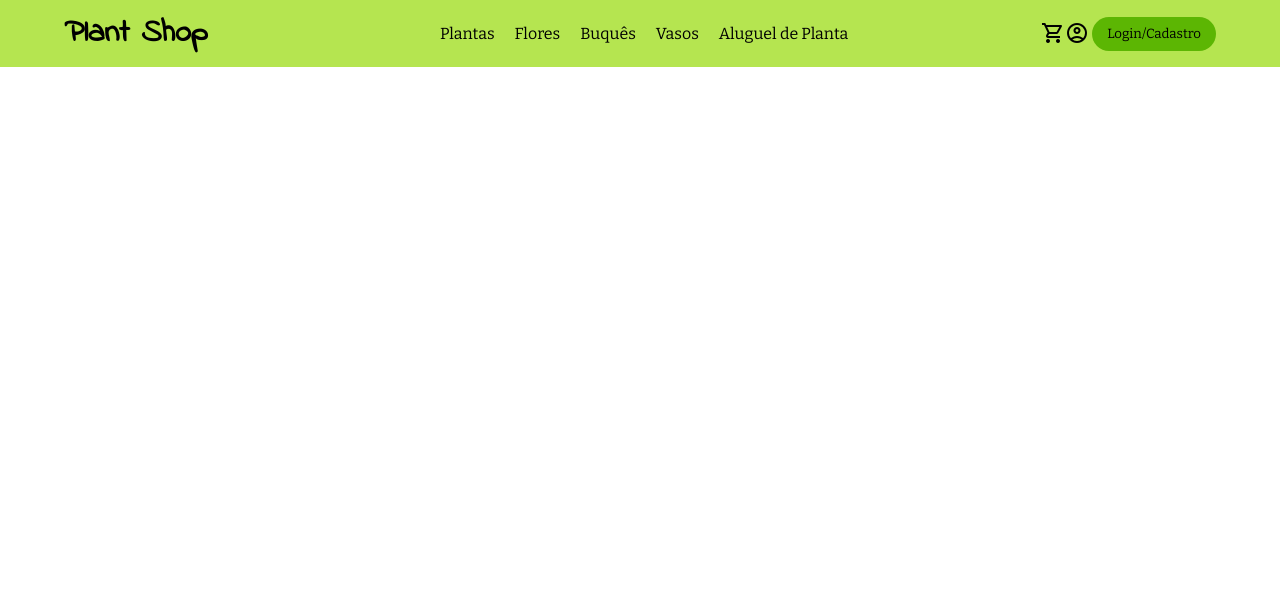
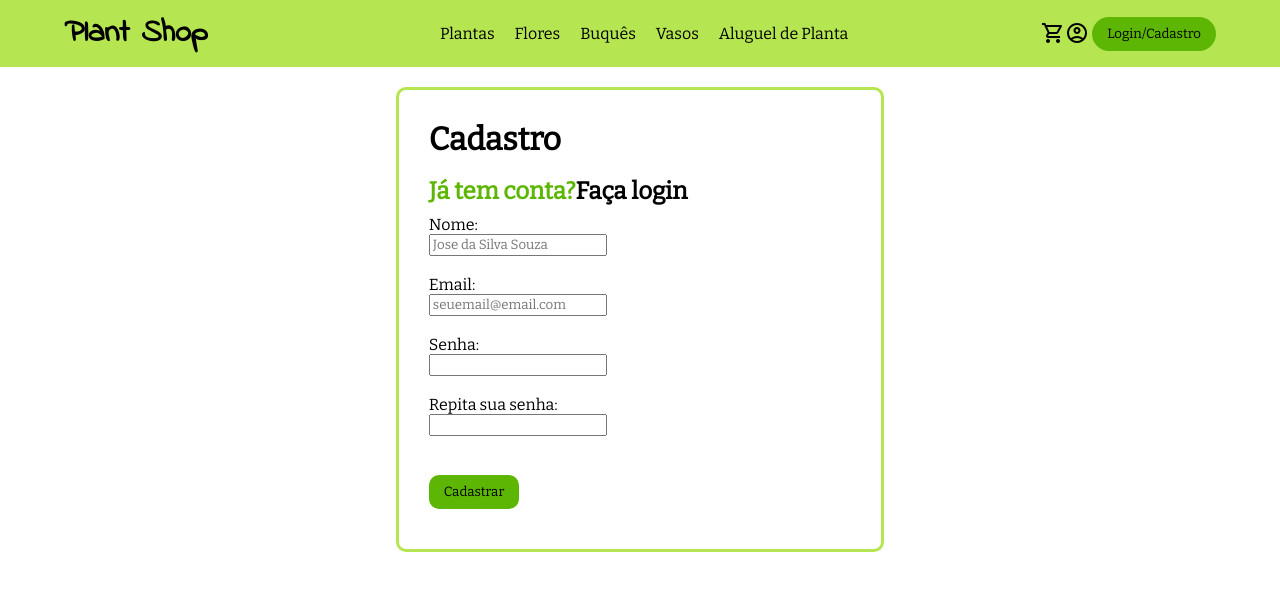
Before and after one commit to matheushw/Plantshop, a React (Create React App) app in the folder ps/: page /register-page in a window 1280 px wide. Shown: the top 590 px of the page. Built offline with nearby package versions, Linux system fonts and the light colour scheme.

Commit message:
add register page

```diff
--- a/ps/src/App.tsx
+++ b/ps/src/App.tsx
@@ -24,7 +24,7 @@ function App() {
               <Route path="/register-page" exact component={() => <RegisterPage />} />
               <Route path="/profile" exact component={() => <ProfilePage />} />
               <Route path="/detail-product-page/:name/:price/:img" exact component={() => <DetailProductPage/>} />
-        	</Switch>
+          </Switch>
       	</Router>
     	</div>
   );
--- a/ps/src/packages/authentication/src/components/LoginPage/LoginPage.tsx
+++ b/ps/src/packages/authentication/src/components/LoginPage/LoginPage.tsx
@@ -9,7 +9,7 @@ const LoginPage: React.FC<LoginPageProps> = () => {
     <div className={styles.loginForm}>
         <h1> Login </h1>
         <br/>
-        <h2> Não tem conta? <Link to="">Cadastre-se</Link></h2>
+        <h2> Não tem conta? <Link to='/register-page'>Cadastre-se</Link></h2>
         <form>
             <br/>
             Email: <br/>
--- a/ps/src/packages/authentication/src/components/LoginPage/styles.ts
+++ b/ps/src/packages/authentication/src/components/LoginPage/styles.ts
@@ -28,4 +28,9 @@ export const loginForm = css`
     border: none;
     border-radius: 10px;
   }
+  form{
+    padding: 10px 0 10px 0;
+    font-size: medium;
+}
+
 `;
--- a/ps/src/packages/authentication/src/components/RegisterPage/RegisterPage.tsx
+++ b/ps/src/packages/authentication/src/components/RegisterPage/RegisterPage.tsx
@@ -1,11 +1,27 @@
 import React from 'react'
+import { Link } from "react-router-dom"
+import * as styles from './styles'
 
 export interface RegisterPageProps {}
 
 const RegisterPage: React.FC<RegisterPageProps> = () => {
   return (
-    <div>
-
+    <div className={styles.loginForm}>
+      <h1> Cadastro </h1>
+        <br/>
+        <h2> Já tem conta?<Link to='/login-page'>Faça login</Link></h2>
+        <form>
+            Nome: <br/>
+            <input type="text" name="nome" placeholder="Jose da Silva Souza" required/> <br/><br/>
+            Email: <br/>
+            <input type="email" name="email" placeholder="seuemail@email.com" required/><br/>
+            <br/>
+            Senha: <br/>
+            <input type="password" name="senha"/><br/><br/>
+            Repita sua senha: <br/>
+            <input type="password" name="senha"/><br/><br/>
+        </form>
+        <Link to="/"><button>Cadastrar</button></Link>
     </div>
   );
 }
--- a/ps/src/packages/authentication/src/components/RegisterPage/styles.ts
+++ b/ps/src/packages/authentication/src/components/RegisterPage/styles.ts
@@ -1 +1,36 @@
 import { css } from '@emotion/css'
+
+export const loginForm = css`
+  width: 33vw;
+  margin: 20px auto;
+  border: 3px solid #B5E550;
+  border-radius: 10px;
+  padding: 30px;
+
+  > h1{
+    margin: 0px;
+  }
+
+  > h2{
+    margin: 0px;
+    color: rgb(92, 182, 3);
+  }
+
+  a{
+    text-decoration: none;
+    color: rgb(0, 0 ,0);
+  }
+
+  button{
+    padding: 9px 15px;
+    margin: 10px 10px 10px 0;
+    background-color: rgb(92, 182, 3);
+    border: none;
+    border-radius: 10px;
+  }
+  form{
+    padding: 10px 0 10px 0;
+     font-size: medium;
+  }
+
+`;
```
Also changed, not shown: 1 other file (tests, documents, lock files or other folders).
